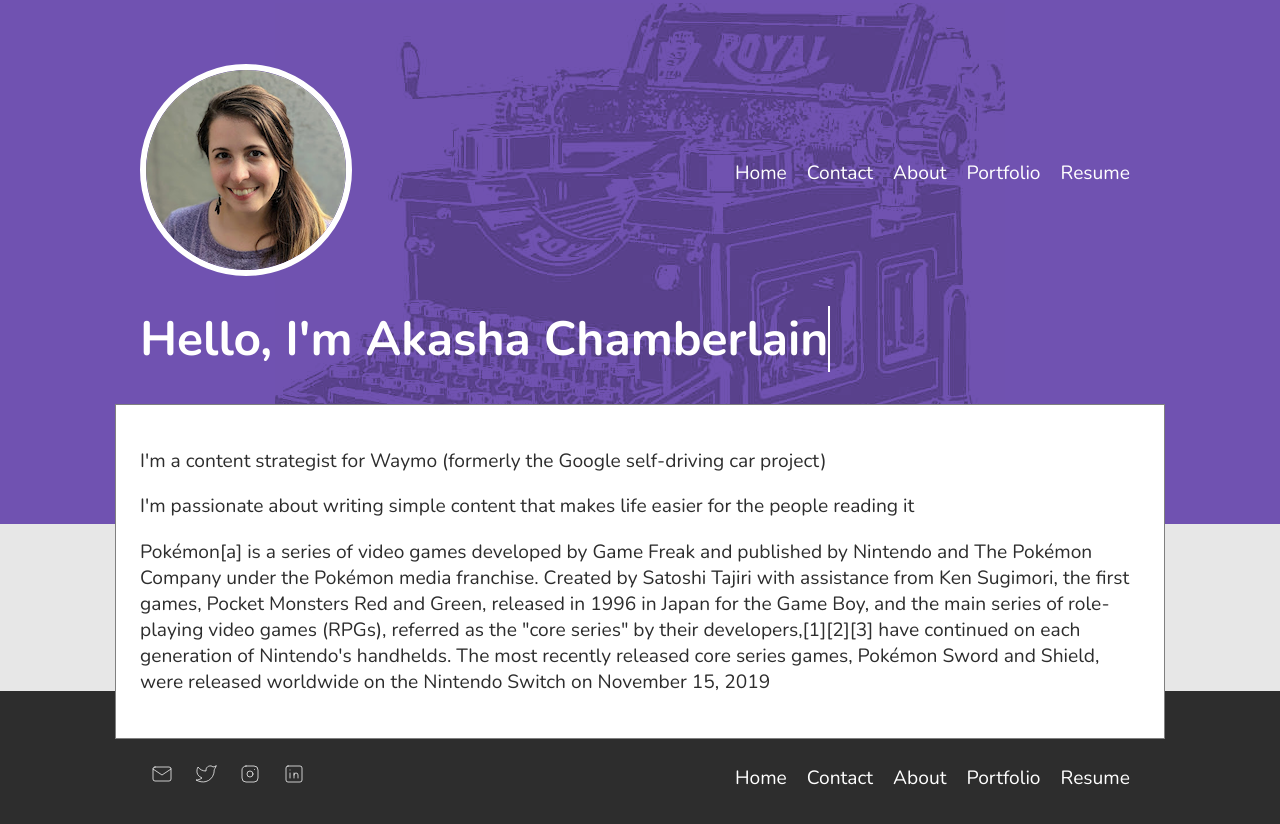
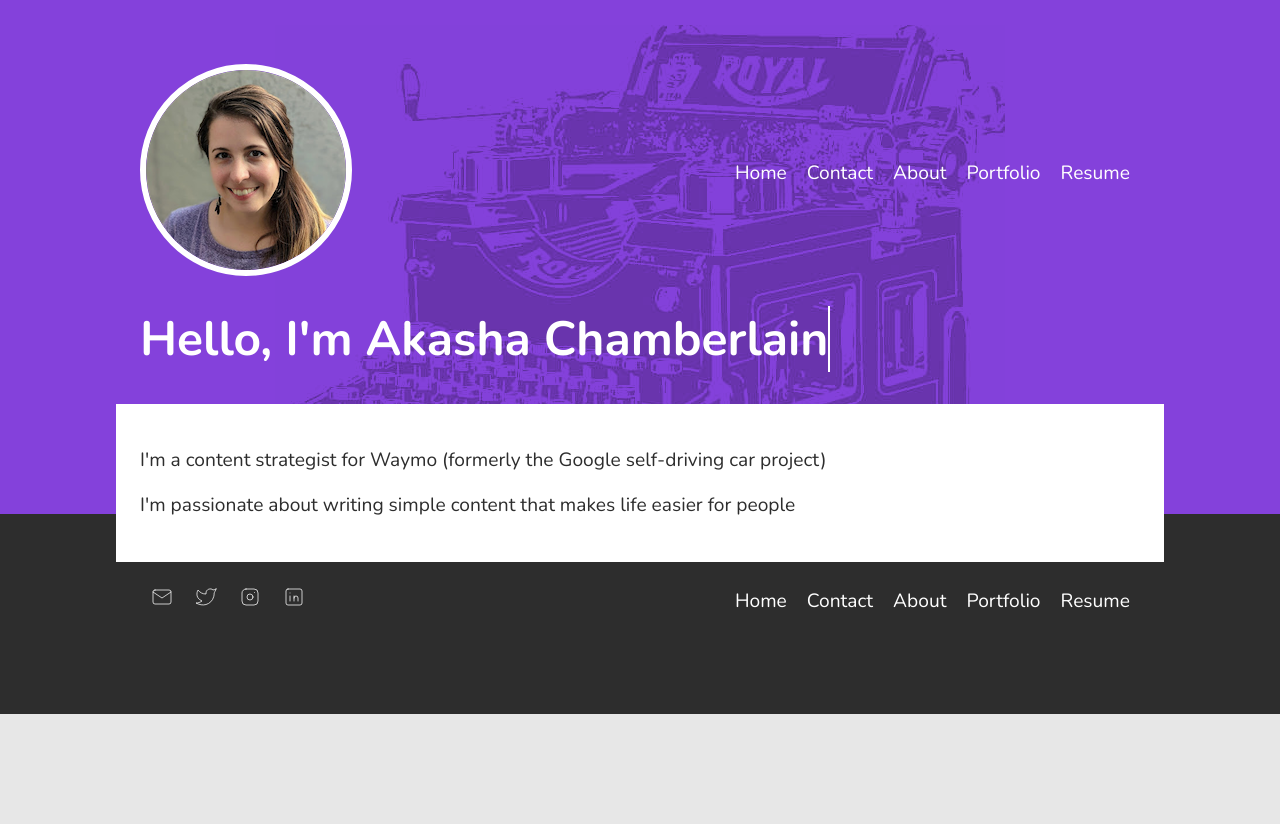
Before and after one commit to aarontabuchi/akasha-portfolio, a Gatsby site: page / in a window 1280 px wide. After the commit the page ends 800 px from the top, so only its background shows below. Built offline with nearby package versions, Linux system fonts and the light colour scheme; Gatsby itself is replaced by a stand-in of ours.

Commit message:
color changes

```diff
--- a/src/components/svgs.js
+++ b/src/components/svgs.js
@@ -19,11 +19,6 @@ function School() {
     </svg>
   )
 }
-
-// function CopyMe() {
-//   return (
-// )
-// }
 
 function Mail() {
   return (
--- a/src/pages/index.js
+++ b/src/pages/index.js
@@ -14,19 +14,7 @@ export default function Home() {
         </p>
         <p>
           I'm passionate about writing simple content that makes life easier for
-          the people reading it
-        </p>
-        <p>
-          Pokémon[a] is a series of video games developed by Game Freak and
-          published by Nintendo and The Pokémon Company under the Pokémon media
-          franchise. Created by Satoshi Tajiri with assistance from Ken
-          Sugimori, the first games, Pocket Monsters Red and Green, released in
-          1996 in Japan for the Game Boy, and the main series of role-playing
-          video games (RPGs), referred as the "core series" by their
-          developers,[1][2][3] have continued on each generation of Nintendo's
-          handhelds. The most recently released core series games, Pokémon Sword
-          and Shield, were released worldwide on the Nintendo Switch on November
-          15, 2019
+          people
         </p>
       </div>
       <Footer />
--- a/src/pages/portfolio/help-content.js
+++ b/src/pages/portfolio/help-content.js
@@ -206,7 +206,7 @@ export default function HelpContent() {
             </div>
             <p>
               Follow these in-car rules to help us create a safe and comfortable
-              experience for all rider.
+              experience for all riders.
             </p>
             <div style={{ backgroundColor: "#F9E5E3" }}>
               <blockquote>
--- a/src/styles/main.module.css
+++ b/src/styles/main.module.css
@@ -4,7 +4,6 @@
   padding: 24px;
   background-color: var(--white-color);
   color: var(--dark-grey);
-  border: 1px solid var(--border-color);
   z-index: 1;
   height: 100%;
   overflow: hidden;
--- a/src/styles/pages.css
+++ b/src/styles/pages.css
@@ -5,7 +5,7 @@
   --main-color: #7537D5;
   --selection-color: rgb(255, 232, 255);
   --white-color: white;
-  --header-background-color:  #7052b1;
+  --header-background-color:  #8441db;
   --background-grey: #e7e7e7;
   --dark-grey: #2D2D2D;
   --border-color: grey;
```
